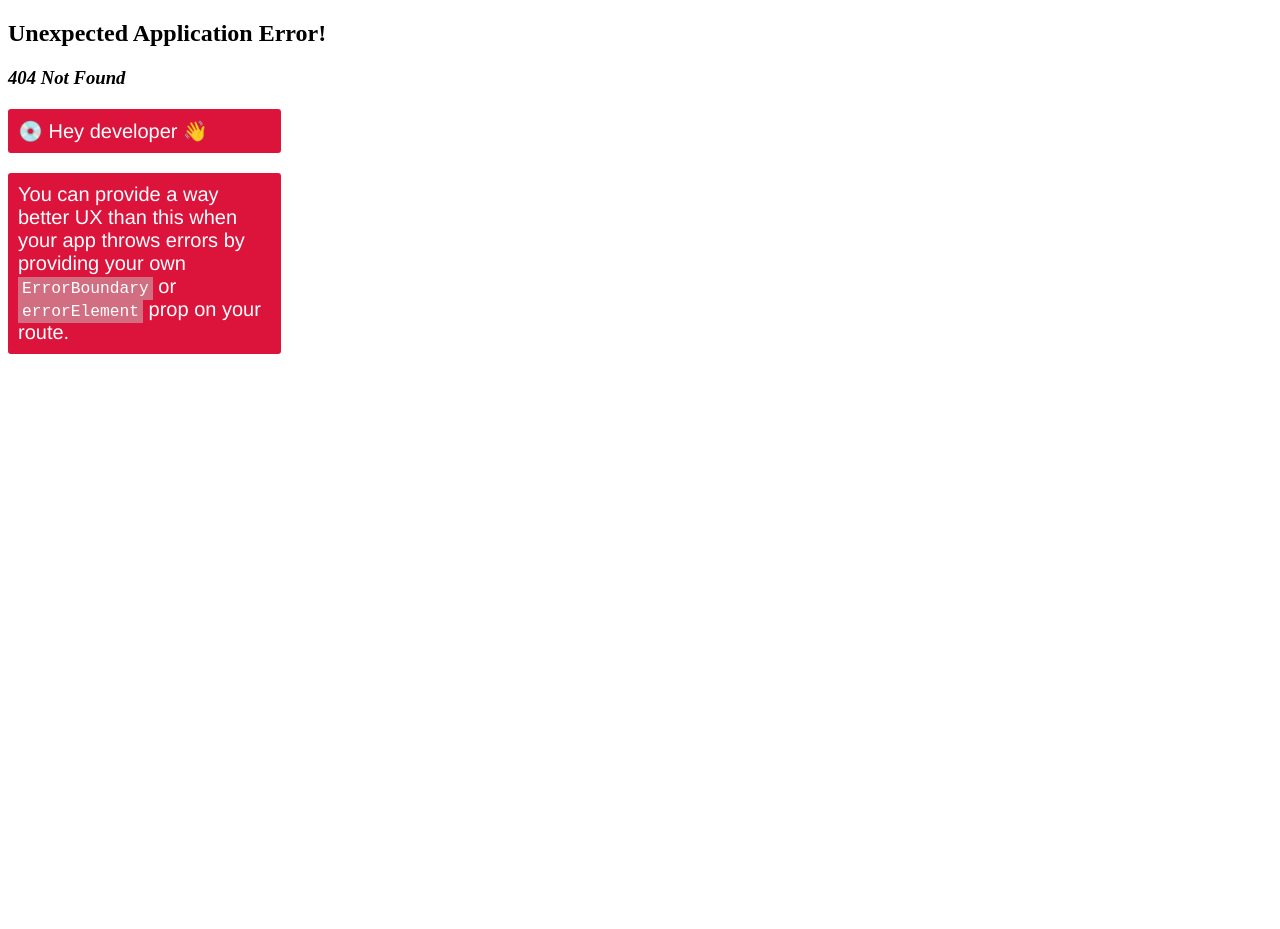
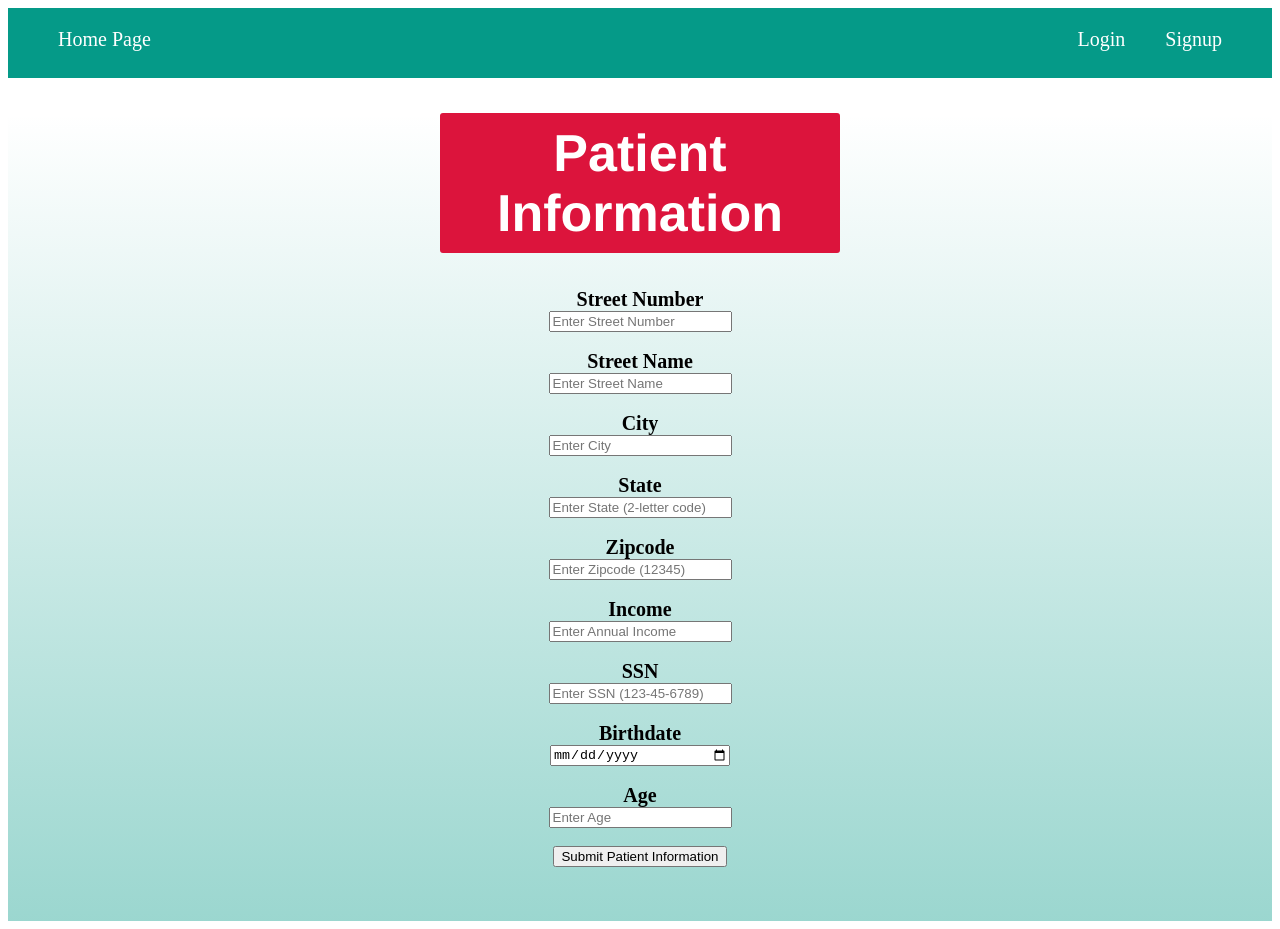
Before and after one commit to Oiman23/SJCS-Clinic, a React (Create React App) app in the folder Website Code/client/: page /patientinfofill in a window 1280 px wide. Before the commit this address had no page. Before the commit the page ends 800 px from the top, so only its background shows below. Built offline with nearby package versions, Linux system fonts and the light colour scheme.

Commit message:
JS and CSS modifications

```diff
--- a/Website Code/client/src/index.js
+++ b/Website Code/client/src/index.js
@@ -5,7 +5,10 @@ import App from './webPages.js/App';
 import Signup from './webPages.js/Signup';
 import Login from './webPages.js/Login';
 import RootLay from './webPages.js/RootLay';
+import PatientInfoFill from './webPages.js/PatientInfoFill';
+import MedicalStaffInfoFill from './webPages.js/MedicalStaffInfoFill';
 import UserProfile from './webPages.js/UserProfile';
+import MedicalStaff from './webPages.js/Medicalstaff';
 
 const router = createBrowserRouter(
 createRoutesFromElements((
@@ -13,7 +16,10 @@ createRoutesFromElements((
     <Route path = '/' element ={<App/>}/>
     <Route path = '/signup' element = {<Signup/>}/>
     <Route path = '/login' element = {<Login/>}/>
+    <Route path = '/patientinfofill' element = {<PatientInfoFill/>}/>
+    <Route path = '/medicalstaffinfofill' element = {<MedicalStaffInfoFill/>}/>
     <Route path = '/userprofile' element = {<UserProfile/>}/>
+    <Route path = '/medicalstaff' element = {<MedicalStaff/>}/>
  </Route>
  )
 ))
--- a/Website Code/client/src/webPages.js/App.css
+++ b/Website Code/client/src/webPages.js/App.css
@@ -1,60 +1,60 @@
-header.Navbar{
+header.Navbar {
   background-color: rgb(5, 154, 136);
   /* position:fixed; */
   width: 100%;
   height: 70px;
 }
 
-ul{
+ul {
   list-style-type: none;
-  margin:0;
-  padding-left:30px;
+  margin: 0;
+  padding-left: 30px;
   padding-right: 30px;
   font-size: 125%;
 }
 
-li{
+li {
   display: inline;
-  text-align:center;
-  padding-top:20px;
+  text-align: center;
+  padding-top: 20px;
 }
 
-li.Left-Navbar{
-  float:left;
+li.Left-Navbar {
+  float: left;
 }
 
-li.Right-Navbar{
-  float:right;
+li.Right-Navbar {
+  float: right;
 }
 
 li a {
-  color:rgb(255, 255, 255);
+  color: rgb(255, 255, 255);
   text-decoration: none;
   padding-left: 20px;
   padding-right: 20px;
 }
 
-li a:hover{
+li a:hover {
   background-color: rgb(16, 36, 101);
 }
 
-h1.title{
+h1.title {
   width: 30%;
   font-size: 325%;
   font-family: Helvetica;
-  color:white;
-  background-color:crimson;
+  color: white;
+  background-color: crimson;
   border: 10px solid crimson;
   border-radius: 3px;
 }
 
-p {
+p.descript {
   padding: auto;
   width: 20%;
   font-size: 125%;
   font-family: Helvetica;
-  color:white;
-  background-color:crimson;
+  color: white;
+  background-color: crimson;
   border: 10px solid crimson;
   border-radius: 3px;
 }
@@ -64,3 +64,21 @@ p {
   min-height: 100vh;
   background-image: linear-gradient(rgba(5, 154, 136, 0), rgba(5, 154, 136, 0.4))
 }
+
+.back-to-top {
+  position: fixed;
+  bottom: 15px;
+  right: 15px;
+  background: rgba(5, 154, 136, 0.7);
+  color: white;
+  border: none;
+  border-radius: 50%;
+  width: 50px;
+  height: 50px;
+  font-size: 25px;
+  cursor: pointer;
+}
+
+.back-to-top:hover {
+  background: rgba(5, 154, 136, 1);
+}
--- /dev/null
+++ b/Website Code/client/src/webPages.js/MedicalStaffInfoFill.js
@@ -0,0 +1,13 @@
+import {useState} from 'react';
+import axios from 'axios';
+import { useNavigate } from 'react-router-dom';
+
+const MedicalStaffInfoFill =() =>{
+    return (
+        <div>
+            medstaffinfofill
+        </div>
+    )
+
+}
+export default MedicalStaffInfoFill;
--- /dev/null
+++ b/Website Code/client/src/webPages.js/PatientInfoFill.js
@@ -0,0 +1,133 @@
+import {useState} from 'react';
+import axios from 'axios';
+import { useNavigate } from 'react-router-dom';
+
+const PatientInfoFill =() =>{
+    const [streetnum, setStreetNum] = useState('');
+    const [streetname, setStreetName] = useState('');
+    const [city, setCity] = useState('');
+    const [state, setState] = useState('');
+    const [zipcode, setZipcode] = useState('');
+    const [income, setIncome] = useState('');
+    const [ssn, setSSN] = useState('');
+    const [birthdate, setBirthdate] = useState('');
+    const [age, setAge] = useState('');
+    const [errors, setErrors] = useState({});
+    const navigate = useNavigate();
+
+    const validateForm = () => {
+        let tempErrors = {};
+        if (!streetnum) tempErrors.streetnum = "Street number is required";
+        if (streetname.length < 2) tempErrors.streetname = "Street name is required";
+        if (city.length < 2) tempErrors.city = "City is required";
+        if (!/^[A-Z]{2}$/.test(state)) tempErrors.state = "State must be a 2-letter code";
+        if (!/^\d{5}$/.test(zipcode)) tempErrors.zipcode = "Zipcode must be 5 digits";
+        if (isNaN(income) || income < 0) tempErrors.income = "Income must be a valid number";
+        if (!/^\d{3}-\d{2}-\d{4}$/.test(ssn)) tempErrors.ssn = "SSN must be in format: 123-45-6789";
+        if (!/^\d{4}-\d{2}-\d{2}$/.test(birthdate)) tempErrors.birthdate = "Birthdate must be in format: YYYY-MM-DD";
+        if (isNaN(age) || age < 0 || age > 120) tempErrors.age = "Age must be a valid number between 0 and 120";
+        setErrors(tempErrors);
+        return Object.keys(tempErrors).length === 0;
+    };
+
+    const handleSubmit = async e => {
+        e.preventDefault();
+        if (validateForm()) {
+            try {
+                const response = await axios.post('http://localhost:4000/patientinfofill', {
+                    streetnum,
+                    streetname,
+                    city,
+                    state,
+                    zipcode,
+                    income,
+                    ssn,
+                    birthdate,
+                    age
+                });
+                if (response.data.success) {
+                    console.log(response.data);
+                    // Clear form fields
+                    setStreetNum('');
+                    setStreetName('');
+                    setCity('');
+                    setState('');
+                    setZipcode('');
+                    setIncome('');
+                    setSSN('');
+                    setBirthdate('');
+                    setAge('');
+                    setErrors({});
+
+                    // Navigate to the user profile
+                    navigate("/userprofile");
+                } else {
+                    setErrors({ submit: response.data.message });
+                }
+            } catch (error) {
+                console.error("Error during patient info submission:", error);
+                setErrors({ submit: error.response?.data?.message || "Error submitting patient info. Please try again." });
+            }
+        }
+    }
+
+    return (
+        <div id="gradient">
+    <center><h1 className="title">Patient Information</h1></center>
+    <form onSubmit={handleSubmit}>
+        <center>
+            <ul><b>Street Number</b></ul>
+            <input type="text" style={{ width: '175px' }} placeholder="Enter Street Number" value={streetnum} onChange={(e) => setStreetNum(e.target.value)} required />
+            {errors.streetnum && <p style={{ color: 'red' }}>{errors.streetnum}</p>}
+            <br /><br />
+
+            <ul><b>Street Name</b></ul>
+            <input type="text" style={{ width: '175px' }} placeholder="Enter Street Name" value={streetname} onChange={(e) => setStreetName(e.target.value)} required />
+            {errors.streetname && <p style={{ color: 'red' }}>{errors.streetname}</p>}
+            <br /><br />
+
+            <ul><b>City</b></ul>
+            <input type="text" style={{ width: '175px' }} placeholder="Enter City" value={city} onChange={(e) => setCity(e.target.value)} required />
+            {errors.city && <p style={{ color: 'red' }}>{errors.city}</p>}
+            <br /><br />
+
+            <ul><b>State</b></ul>
+            <input type="text" style={{ width: '175px' }} placeholder="Enter State (2-letter code)" value={state} onChange={(e) => setState(e.target.value)} required />
+            {errors.state && <p style={{ color: 'red' }}>{errors.state}</p>}
+            <br /><br />
+
+            <ul><b>Zipcode</b></ul>
+            <input type="text" style={{ width: '175px' }} placeholder="Enter Zipcode (12345)" value={zipcode} onChange={(e) => setZipcode(e.target.value)} required />
+            {errors.zipcode && <p style={{ color: 'red' }}>{errors.zipcode}</p>}
+            <br /><br />
+
+            <ul><b>Income</b></ul>
+            <input type="number" style={{ width: '175px' }} placeholder="Enter Annual Income" value={income} onChange={(e) => setIncome(e.target.value)} required />
+            {errors.income && <p style={{ color: 'red' }}>{errors.income}</p>}
+            <br /><br />
+
+            <ul><b>SSN</b></ul>
+            <input type="text" style={{ width: '175px' }} placeholder="Enter SSN (123-45-6789)" value={ssn} onChange={(e) => setSSN(e.target.value)} required />
+            {errors.ssn && <p style={{ color: 'red' }}>{errors.ssn}</p>}
+            <br /><br />
+
+            <ul><b>Birthdate</b></ul>
+            <input type="date" style={{ width: '175px' }} value={birthdate} onChange={(e) => setBirthdate(e.target.value)} required />
+            {errors.birthdate && <p style={{ color: 'red' }}>{errors.birthdate}</p>}
+            <br /><br />
+
+            <ul><b>Age</b></ul>
+            <input type="number" style={{ width: '175px' }} placeholder="Enter Age" value={age} onChange={(e) => setAge(e.target.value)} required />
+            {errors.age && <p style={{ color: 'red' }}>{errors.age}</p>}
+            <br /><br />
+
+            <button type="submit">Submit Patient Information</button>
+            {errors.submit && <p style={{ color: 'red' }}>{errors.submit}</p>}
+            <br /><br /><br /><br />
+        </center>
+    </form>
+</div>
+    )
+
+}
+export default PatientInfoFill;
--- a/Website Code/client/src/webPages.js/Signup.js
+++ b/Website Code/client/src/webPages.js/Signup.js
@@ -1,28 +1,33 @@
-import {useState} from 'react';
+import { useState, useEffect } from 'react';
 import axios from 'axios';
 import { useNavigate } from 'react-router-dom';
 
 const Signup = () => {
-    const [username, setUsername] = useState('')
-    const [password, setPassword] = useState('')
-    const [firstname, setFName] = useState('')
-    const [lastname, setLName] = useState('')
-    const [email, setEmail] = useState('')
-    const [phonenumber, setPNum] = useState('')
-    const [gender, setGender] = useState('')
-    const [medicalStaff, setMedicalStaff] = useState(false)
-    const [patient, setPatient] = useState(false)
+    const [username, setUsername] = useState('');
+    const [password, setPassword] = useState('');
+    const [firstname, setFName] = useState('');
+    const [lastname, setLName] = useState('');
+    const [email, setEmail] = useState('');
+    const [phonenumber, setPNum] = useState('');
+    const [gender, setGender] = useState('');
+    const [userType, setUserType] = useState('patient');
+    const [securityLevel, setSecurityLevel] = useState(0);
     const [errors, setErrors] = useState({});
     const navigate = useNavigate();
+
+    useEffect(() => {
+        setSecurityLevel(userType === 'medicalStaff' ? 1 : 0);
+    }, [userType]);
+
     const validateForm = () => {
         let tempErrors = {};
-        if(username.length < 3) tempErrors.username = "Username must be at least 3 characters";
-        if(password.length < 6) tempErrors.password = "Password must be at least 6 characters";
-        if(firstname.length < 2) tempErrors.firstname = "First name is required";
-        if(lastname.length < 2) tempErrors.lastname = "Last name is required";
-        if(!/\S+@\S+\.\S+/.test(email)) tempErrors.email = "Email is invalid";
-        if(!/^\d{3}-\d{3}-\d{4}$/.test(phonenumber)) tempErrors.phonenumber = "Phone number must be in format: 123-456-7890";
-        if(!['M', 'F'].includes(gender.toUpperCase())) tempErrors.gender = "Gender must be M or F";
+        if (username.length < 3) tempErrors.username = "Username must be at least 3 characters";
+        if (password.length < 6) tempErrors.password = "Password must be at least 6 characters";
+        if (firstname.length < 2) tempErrors.firstname = "First name is required";
+        if (lastname.length < 2) tempErrors.lastname = "Last name is required";
+        if (!/\S+@\S+\.\S+/.test(email)) tempErrors.email = "Email is invalid";
+        if (!/^\d{3}-\d{3}-\d{4}$/.test(phonenumber)) tempErrors.phonenumber = "Phone number must be in format: 123-456-7890";
+        if (!['M', 'F'].includes(gender.toUpperCase())) tempErrors.gender = "Gender must be M or F";
         setErrors(tempErrors);
         return Object.keys(tempErrors).length === 0;
     };
@@ -31,7 +36,14 @@ const Signup = () => {
         if (validateForm()) {
             try {
                 const response = await axios.post('http://localhost:4000/signup', {
-                    username, password, firstname, lastname, email, phonenumber, gender, medicalStaff, patient
+                    username,
+                    password,
+                    firstname,
+                    lastname,
+                    email,
+                    phonenumber,
+                    gender,
+                    medicalStaff: userType === 'medicalStaff'
                 });
                 if (response.data.success) {
                     console.log(response.data);
@@ -43,11 +55,14 @@ const Signup = () => {
                     setEmail('');
                     setPNum('');
                     setGender('');
-                    setMedicalStaff(false);
-                    setPatient(false);
                     setErrors({});
-                    // Navigate to home page
-                    navigate("/");
+
+                    // Navigate based on user type
+                    if (userType === 'medicalStaff') {
+                        navigate("/medicalstaffinfofill");
+                    } else if (userType === 'patient') {
+                        navigate("/patientinfofill");
+                    }
                 } else {
                     setErrors({ submit: response.data.message });
                 }
@@ -59,41 +74,65 @@ const Signup = () => {
     }
     return (
         <div id="gradient">
-            <br/><br/>
-            <center><h1 className="title">Register an Account</h1></center>
-            <br/>
+            <center><h1 className="title">Register With SJCS Clinic</h1></center>
+            <center><h2>Sign up as a...</h2></center>
+            <div style={{ display: 'flex', justifyContent: 'center', margin: '20px 0' }}>
+                <button
+                    onClick={() => setUserType('patient')}
+                    style={{
+                        padding: '10px 20px',
+                        backgroundColor: userType === 'patient' ? '#e0e0e0' : 'white',
+                        border: '1px solid #ccc',
+                        borderRadius: '5px 0 0 5px'
+                    }}
+                >
+                    Patient
+                </button>
+                <button
+                    onClick={() => setUserType('medicalStaff')}
+                    style={{
+                        padding: '10px 20px',
+                        backgroundColor: userType === 'medicalStaff' ? '#e0e0e0' : 'white',
+                        border: '1px solid #ccc',
+                        borderRadius: '0 5px 5px 0'
+                    }}
+                >
+                    Medical Staff
+                </button>
+            </div>
             <form onSubmit={handleSubmit}>
                 <center>
                     <ul><b>Username</b></ul>
-                    <input type="text" style={{width: '175px'}} placeholder="Enter Username" value={username} onChange={(e) => setUsername(e.target.value)} required />
-                    {errors.username && <p style={{color: 'red'}}>{errors.username}</p>}
-                    <br/><br/>
+                    <input type="text" style={{ width: '175px' }} placeholder="Enter Username" value={username} onChange={(e) => setUsername(e.target.value)} required />
+                    {errors.username && <p style={{ color: 'red' }}>{errors.username}</p>}
+                    <br /><br />
                     <ul><b>Password</b></ul>
-                    <input type="password" style={{width: '175px'}} placeholder="Enter Password" value={password} onChange={(e) => setPassword(e.target.value)} required />
-                    {errors.password && <p style={{color: 'red'}}>{errors.password}</p>}
-                    <br/><br/>
+                    <input type="password" style={{ width: '175px' }} placeholder="Enter Password" value={password} onChange={(e) => setPassword(e.target.value)} required />
+                    {errors.password && <p style={{ color: 'red' }}>{errors.password}</p>}
+                    <br /><br />
                     <ul><b>First Name</b></ul>
-                    <input type="text" style={{width: '175px'}} placeholder="Enter your First Name" value={firstname} onChange={(e) => setFName(e.target.value)} required />
-                    {errors.firstname && <p style={{color: 'red'}}>{errors.firstname}</p>}
-                    <br/><br/>
+                    <input type="text" style={{ width: '175px' }} placeholder="Enter your First Name" value={firstname} onChange={(e) => setFName(e.target.value)} required />
+                    {errors.firstname && <p style={{ color: 'red' }}>{errors.firstname}</p>}
+                    <br /><br />
                     <ul><b>Last Name</b></ul>
-                    <input type="text" style={{width: '175px'}} placeholder="Enter your Last Name" value={lastname} onChange={(e) => setLName(e.target.value)} required />
-                    {errors.lastname && <p style={{color: 'red'}}>{errors.lastname}</p>}
-                    <br/><br/>
+                    <input type="text" style={{ width: '175px' }} placeholder="Enter your Last Name" value={lastname} onChange={(e) => setLName(e.target.value)} required />
+                    {errors.lastname && <p style={{ color: 'red' }}>{errors.lastname}</p>}
+                    <br /><br />
                     <ul><b>Email</b></ul>
-                    <input type="email" style={{width: '175px'}} placeholder="Enter Email" value={email} onChange={(e) => setEmail(e.target.value)} required />
-                    {errors.email && <p style={{color: 'red'}}>{errors.email}</p>}
-                    <br/><br/>
+                    <input type="email" style={{ width: '175px' }} placeholder="Enter Email" value={email} onChange={(e) => setEmail(e.target.value)} required />
+                    {errors.email && <p style={{ color: 'red' }}>{errors.email}</p>}
+                    <br /><br />
                     <ul><b>Phone Number</b></ul>
                     <input type="pNum" placeholder="Ex.(123-456-7890)" value={phonenumber} onChange={(e) => setPNum(e.target.value)} required />
-                    {errors.phonenumber && <p style={{color: 'red'}}>{errors.phonenumber}</p>}
-                    <br/><br/>
+                    {errors.phonenumber && <p style={{ color: 'red' }}>{errors.phonenumber}</p>}
+                    <br /><br />
                     <ul><b>Gender</b></ul>
                     <input type="text" placeholder="Enter Gender(M or F)" value={gender} onChange={(e) => setGender(e.target.value)} required />
-                    {errors.gender && <p style={{color: 'red'}}>{errors.gender}</p>}
-                    <br/><br/>
+                    {errors.gender && <p style={{ color: 'red' }}>{errors.gender}</p>}
+                    <br /><br />
                     <button type="submit">Sign Up</button>
-                    {errors.submit && <p style={{color: 'red'}}>{errors.submit}</p>}
+                    {errors.submit && <p style={{ color: 'red' }}>{errors.submit}</p>}
+                    <br /><br /><br /><br />
                 </center>
             </form>
         </div>
```
Also changed, not shown: Website Code/client/src/webPages.js/App.js (+30 -7 lines), 1 other file (tests, documents, lock files or other folders).
